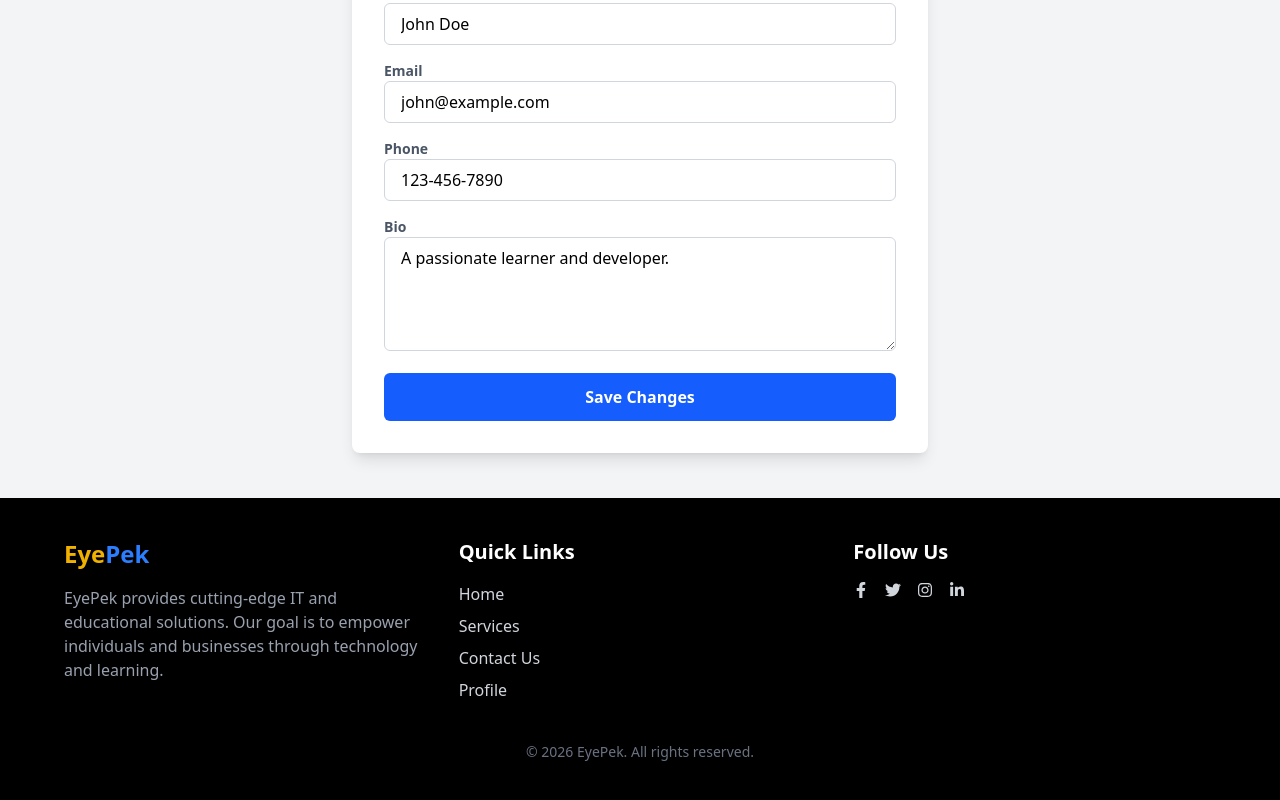
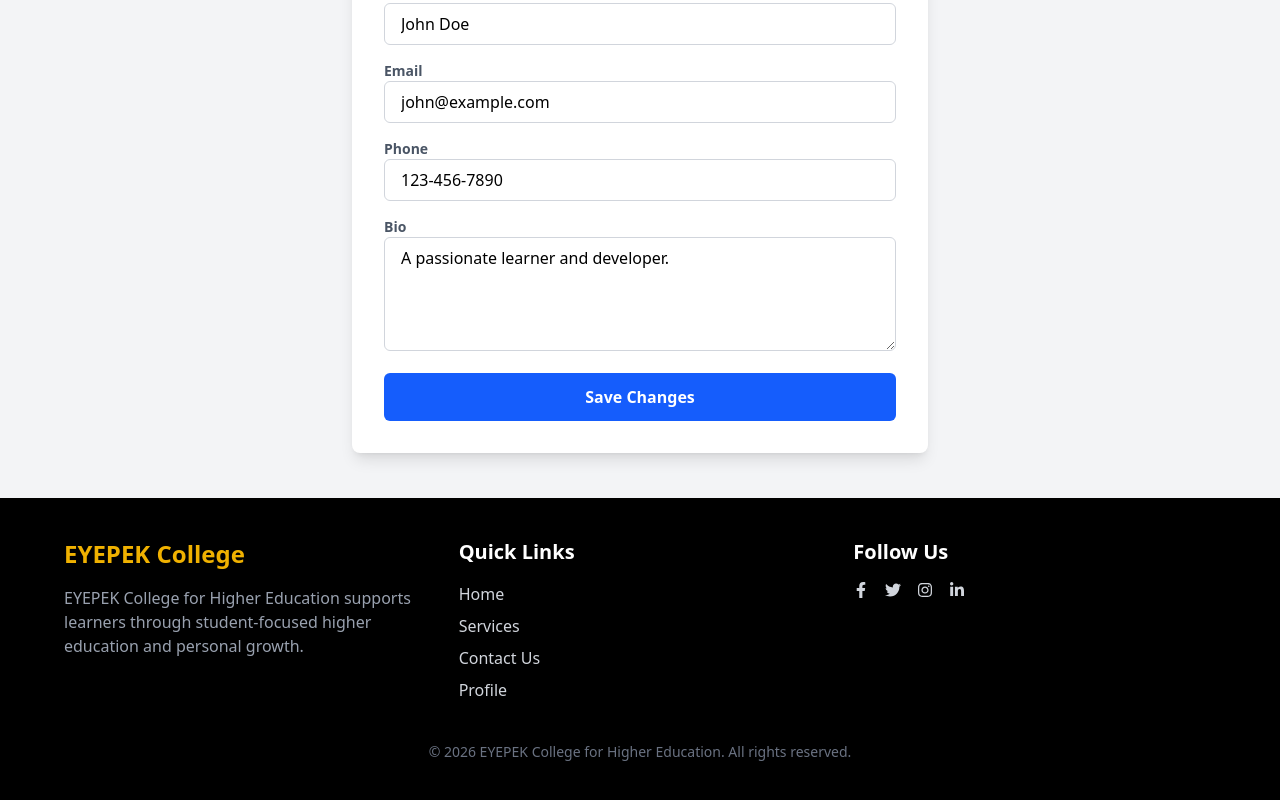
Before and after one commit to eyepek/EYEPEK, a React (Vite) app: page /profile in a window 1280 px wide. Shown: the part 384-1184 px from the top of the page. Built offline with nearby package versions, Linux system fonts and the light colour scheme.

Commit message:
Update footer for EYEPEK College

```diff
--- a/src/components/Footer.jsx
+++ b/src/components/Footer.jsx
@@ -8,9 +8,9 @@ const Footer = () => {
 
         {/* Brand / About */}
         <div>
-          <h2 className='text-2xl font-bold text-yellow-500 mb-4'>Eye<span className='text-blue-500'>Pek</span></h2>
+          <h2 className='text-2xl font-bold text-yellow-500 mb-4'>EYEPEK College</h2>
           <p className='text-gray-400'>
-            EyePek provides cutting-edge IT and educational solutions. Our goal is to empower individuals and businesses through technology and learning.
+            EYEPEK College for Higher Education supports learners through student-focused higher education and personal growth.
           </p>
         </div>
 
@@ -38,7 +38,7 @@ const Footer = () => {
       </div>
 
       <div className='mt-10 text-center text-gray-500 text-sm'>
-        &copy; {new Date().getFullYear()} EyePek. All rights reserved.
+        &copy; {new Date().getFullYear()} EYEPEK College for Higher Education. All rights reserved.
       </div>
     </footer>
   );
```
